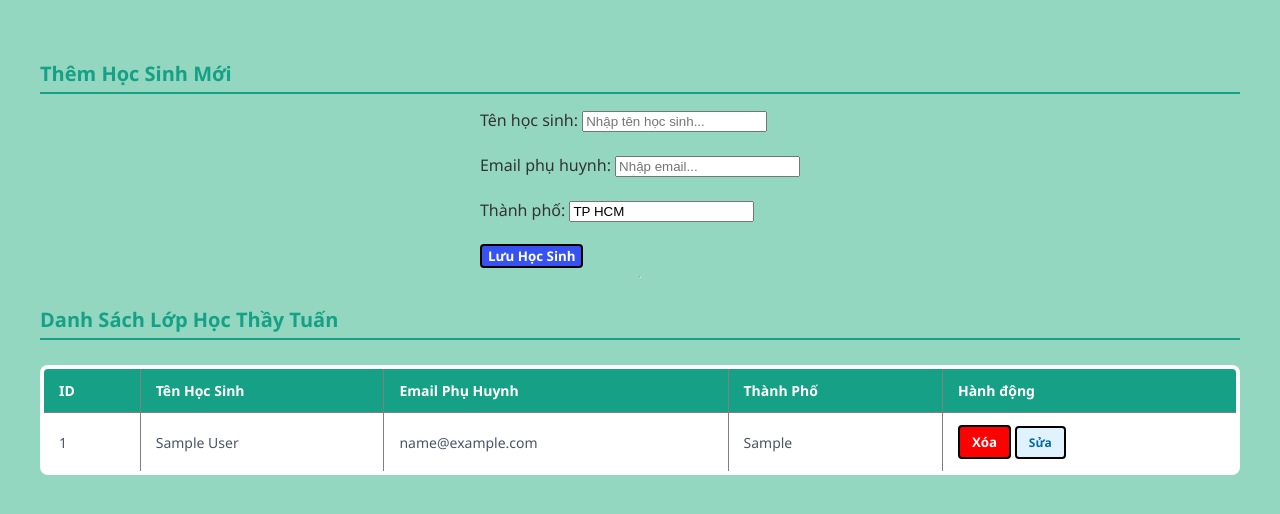
After one commit to phamtuan2005tm-cpu/NodeJs-Zero, a Node server app: page /student in a window 1280 px wide. The commit adds this page. Shown: the top 514 px of the page. Run offline with Node 20, Linux system fonts and the light colour scheme; tables that the repository leaves empty or names only in its code hold one stand-in row (values such as "Sample post").

Commit message:
Completed: CRUD includes view student list,  create new student, delete student and update student

```diff
--- a/src/config/database.js
+++ b/src/config/database.js
@@ -1,7 +1,7 @@
 const mysql = require('mysql2');
 const pool = mysql.createPool({
     host: 'localhost',
-    post: 3306,
+    port: 3306,
     user: 'root',
     password: 'tuan0403',
     database: 'node_js_thai_tuan',
--- a/src/controllers/homeController.js
+++ b/src/controllers/homeController.js
@@ -1,3 +1,5 @@
+const db = require('../config/database');
+
 const getHomepage =  (req, res) => {
     res.send('Hello World! Im tuan')
 }
@@ -7,6 +9,83 @@ const getABC = (req, res) => {
 const getABCHTML = (req, res) => {
     res.render('sample.ejs');
 }
+
+const getStudent = async (req, res) => {
+    try {
+        const [rows, field] = await db.query("SELECT * FROM students");
+        res.render('student.ejs', {listStudent : rows});
+    } catch (err) {
+        console.error("❌ Lỗi khi lấy dữ liệu:", err.message);
+        return res.send("Hệ thống lớp học đang bận, thầy Tuấn vui lòng quay lại sau!");
+    }
+}
+
+const handlePostCreateStudent = async (req, res) => {
+    try {
+        const name = req.body.studentName;
+        const email = req.body.studentEmail;
+        const city = req.body.studentCity;
+
+        if(!name || !email) {
+            return res.send("Vui lòng nhập đầy đủ thông tin !");
+        }
+
+        await db.query("INSERT INTO students (name, email, city) VALUES (?,?,?)",
+            [name,email,city]
+        );
+
+        return res.redirect('/student');
+    } catch (err) {
+        console.error("❌ Lỗi khi lấy dữ liệu:", err.message);
+        return res.send("Hệ thống thêm học sinh đang bận, thầy Tuấn vui lòng quay lại sau!")
+    }
+}
+const handleDeleteStudent = async (req, res) => {
+    try {
+        const studentId = req.params.id;
+        await db.query("DELETE FROM students WHERE id = ?", [studentId]);
+        return res.redirect('/student');
+    } catch (err) {
+        console.error("Lỗi bạn ơi, ", err.message);
+        return res.send("Hệ thống tạm thời bị lỗi chưa thể thực hiện xóa học sinh được");
+    }
+}
+const getUpdateStudent = async (req, res) => {
+    try {
+        const studentId = req.params.id;
+
+        const [rows, fields] = await db.query("SELECT * FROM students WHERE id = ?", [studentId]);
+        const student = rows[0];
+
+        return res.render('updates.ejs', {studentData : student})
+    } catch (err) {
+        console.error("Bẩm báo có lỗi hiển thị trang!!!", err.message);
+        return res.send("Hệ thống tạm thời bảo trì xin quay lại sau !")
+    }
+}
+
+const handleUpdateStudent = async (req, res) => {
+    try {
+        const id = req.body.studentId;
+        const name = req.body.studentName;
+        const email = req.body.studentEmail;
+        const city = req.body.studentCity;
+
+        await db.query("UPDATE students SET name=?,email=?, city=? WHERE id = ?", [name, email, city, id]);
+
+        return res.redirect('/student');
+    } catch (err) {
+        console.error("Bẩm báo có lỗi cập nhật!!!", err.message);
+        return res.send("Hệ thống tạm thời bảo trì xin quay lại sau !")
+    }
+}
 module.exports = {
-    getHomepage, getABC, getABCHTML
+    getHomepage,
+    getABC,
+    getABCHTML,
+    getStudent,
+    handlePostCreateStudent,
+    handleDeleteStudent,
+    getUpdateStudent,
+    handleUpdateStudent
 }
--- a/src/public/css/styles.css
+++ b/src/public/css/styles.css
@@ -1,4 +1,143 @@
-.my-image {
-    width: 300px;
-    border: 1px solid black;
-}
+body {
+            font-family: 'Segoe UI', Tahoma, Geneva, Verdana, sans-serif;
+            background-color: #93d7c0;
+            color: #333;
+            margin: 0;
+            padding: 40px;
+            display: flex;
+            flex-direction: column;
+            align-items: center;
+        }
+
+        h1 {
+            color: #2c3e50;
+            font-size: 24px;
+            margin-bottom: 5px;
+            font-weight: 400;
+        }
+
+        h2 {
+            color: #16a085;
+            font-size: 20px;
+            margin-top: 20px;
+            margin-bottom: 15px;
+            border-bottom: 2px solid #16a085;
+            padding-bottom: 5px;
+            width: 100%;
+        }
+
+        /* --- Khung Container bọc lại cho gọn --- */
+        .container {
+            width: 100%;
+            max-width: 850px;
+            background: #ffffff;
+            padding: 30px;
+            border-radius: 12px;
+            box-shadow: 0 4px 15px rgba(0, 0, 0, 0.05);
+            margin-bottom: 20px;
+        }
+
+        /* --- Định hình Form nhập liệu --- */
+        form.create-form {
+            display: grid;
+            grid-template-columns: repeat(auto-fit, minmax(200px, 1fr));
+            gap: 15px;
+            align-items: end;
+            background: #fdfefe;
+            padding: 15px;
+            border: 1px solid #e2e8f0;
+            border-radius: 8px;
+        }
+
+        form.create-form .form-group {
+            display: flex;
+            flex-direction: column;
+        }
+
+        form.create-form label {
+            font-size: 13px;
+            font-weight: 600;
+            color: #7f8c8d;
+            margin-bottom: 5px;
+        }
+
+        form.create-form input {
+            padding: 10px;
+            border: 1px solid #bdc3c7;
+            border-radius: 6px;
+            font-size: 14px;
+            outline: none;
+            transition: all 0.3s ease;
+        }
+
+        form.create-form input:focus {
+            border-color: #16a085;
+            box-shadow: 0 0 5px rgba(22, 160, 133, 0.2);
+        }
+
+        /* --- Định hình Bảng dữ liệu --- */
+        table {
+            width: 100%;
+            border-collapse: collapse;
+            margin-top: 10px;
+            background: white;
+            border-radius: 8px;
+            overflow: hidden;
+        }
+
+        th {
+            background-color: #16a085;
+            color: white;
+            font-weight: 600;
+            text-align: left;
+            padding: 12px 15px;
+            font-size: 14px;
+        }
+
+        td {
+            padding: 12px 15px;
+            border-bottom: 1px solid #e2e8f0;
+            color: #4a5568;
+            font-size: 14px;
+        }
+
+        tr:hover {
+            background-color: #f8fafc;
+        }
+
+        /* --- Các loại Nút bấm --- */
+        button {
+            cursor: pointer;
+            font-weight: 600;
+            transition: all 0.2s ease;
+            font-family: inherit;
+        }
+
+        .btn-submit {
+            background-color: #16a085;
+            color: white;
+            border: none;
+            padding: 11px 20px;
+            border-radius: 6px;
+            font-size: 14px;
+            width: 100%;
+        }
+
+        .btn-submit:hover {
+            background-color: #117a65;
+        }
+
+        .btn-delete {
+            background-color: #fff5f5;
+            color: #e53e3e;
+            border: 1px solid #fed7d7;
+            padding: 6px 12px;
+            border-radius: 4px;
+            font-size: 12px;
+        }
+
+        .btn-delete:hover {
+            background-color: #e53e3e;
+            color: white;
+            border-color: #e53e3e;
+        }
--- a/src/server.js
+++ b/src/server.js
@@ -1,6 +1,8 @@
 require('dotenv').config();
 const express = require('express'); // commonjs
 const app = express() // app express
+app.use(express.json());
+app.use(express.urlencoded({ extended: true }));
 const webRoutes = require('./routes/web');
 app.use('/', webRoutes);
 const configViewEngine = require('./config/viewEngine');
@@ -9,23 +11,6 @@ configViewEngine(app);
 const port = process.env.PORT || 8888;
 const hostname = process.env.HOST_NAME;
 
-
-const db = require('./config/database'); // Đã sửa lại đường dẫn trỏ đúng vào thư mục src/config/database.js
-async function handleGetUsers() {
-  try {
-    // Dùng async/await hứng kết quả thẳng hàng
-    const [rows, fields] = await db.query("SELECT * FROM users");
-
-    console.log("📊 DỮ LIỆU TRONG BẢNG USERS CỦA TUẤN:");
-    console.log(rows); // Sẽ in ra mảng chứa dữ liệu có tên 'tuấn' bạn vừa nạp bên DBeaver
-  } catch (error) {
-    console.error("❌ Lỗi khi lấy dữ liệu:", error.message);
-  }
-}
-
-// Chạy thử hàm luôn khi server khởi động
-handleGetUsers();
-
 app.listen(port, () => {
   console.log(`Example app listening on port ${port}`)
 })
--- a/src/views/sample.ejs
+++ b/src/views/sample.ejs
@@ -5,7 +5,6 @@
     <meta charset="UTF-8">
     <meta name="viewport" content="width=device-width, initial-scale=1.0">
     <title>Document</title>
-    <link rel="stylesheet" href="/css/styles.css">
 </head>
 
 <body>
--- /dev/null
+++ b/src/views/student.ejs
@@ -0,0 +1,76 @@
+<!DOCTYPE html>
+<html lang="en">
+
+<head>
+    <meta charset="UTF-8">
+    <title>Danh Sách Học Sinh</title>
+    <link rel="stylesheet" href="/css/styles.css">
+</head>
+
+<body>
+    <h2>Thêm Học Sinh Mới</h2>
+    <form action="/create-student" method="POST">
+        <div>
+            <label>Tên học sinh:</label>
+            <input type="text" name="studentName" required placeholder="Nhập tên học sinh..." />
+        </div>
+        <br />
+        <div>
+            <label>Email phụ huynh:</label>
+            <input type="email" name="studentEmail" required placeholder="Nhập email..." />
+        </div>
+        <br />
+        <div>
+            <label>Thành phố:</label>
+            <input type="text" name="studentCity" value="TP HCM" required />
+        </div>
+        <br />
+        <button type="submit"
+            style="color: white; background-color:rgb(54, 82, 242); border: 2px solid black; border-radius: 4px; ">Lưu
+            Học
+            Sinh</button>
+    </form>
+    <hr />
+
+    <h2>Danh Sách Lớp Học Thầy Tuấn</h2>
+    <table border="4" cellpadding="10" cellspacing="0">
+        <thead>
+            <tr>
+                <th>ID</th>
+                <th>Tên Học Sinh</th>
+                <th>Email Phụ Huynh</th>
+                <th>Thành Phố</th>
+                <th>Hành động</th>
+            </tr>
+        </thead>
+        <tbody>
+            <% for(let i=0; i < listStudent.length; i++) { %>
+                <tr>
+                    <td>
+                        <%= listStudent[i].id %>
+                    </td>
+                    <td>
+                        <%= listStudent[i].name %>
+                    </td>
+                    <td>
+                        <%= listStudent[i].email %>
+                    </td>
+                    <td>
+                        <%= listStudent[i].city %>
+                    </td>
+                    <td>
+                        <form action="/delete/<%= listStudent[i].id %>" method="POST"
+                            onsubmit="return confirm('Chắc chắn thực hiện xóa học sinh')">
+                            <button
+                                style="border-radius: 4px;padding: 6px 12px;background: red; color: white; border: 2px solid black">Xóa</button>
+                            <a href="/update-student/<%= listStudent[i].id %>" class="btn-edit"
+                                style="border: 2px solid black;margin-right: 5px; text-decoration: none; display: inline-block; padding: 6px 12px; background: #e0f2fe; color: #0369a1; border-radius: 4px; font-size: 12px; font-weight: 600;">Sửa</a>
+                        </form>
+                    </td>
+                </tr>
+                <% } %>
+        </tbody>
+    </table>
+</body>
+
+</html>
```
Also changed, not shown: src/routes/web.js (+6 -2 lines), src/views/updates.ejs (added, +92 -0 lines).
